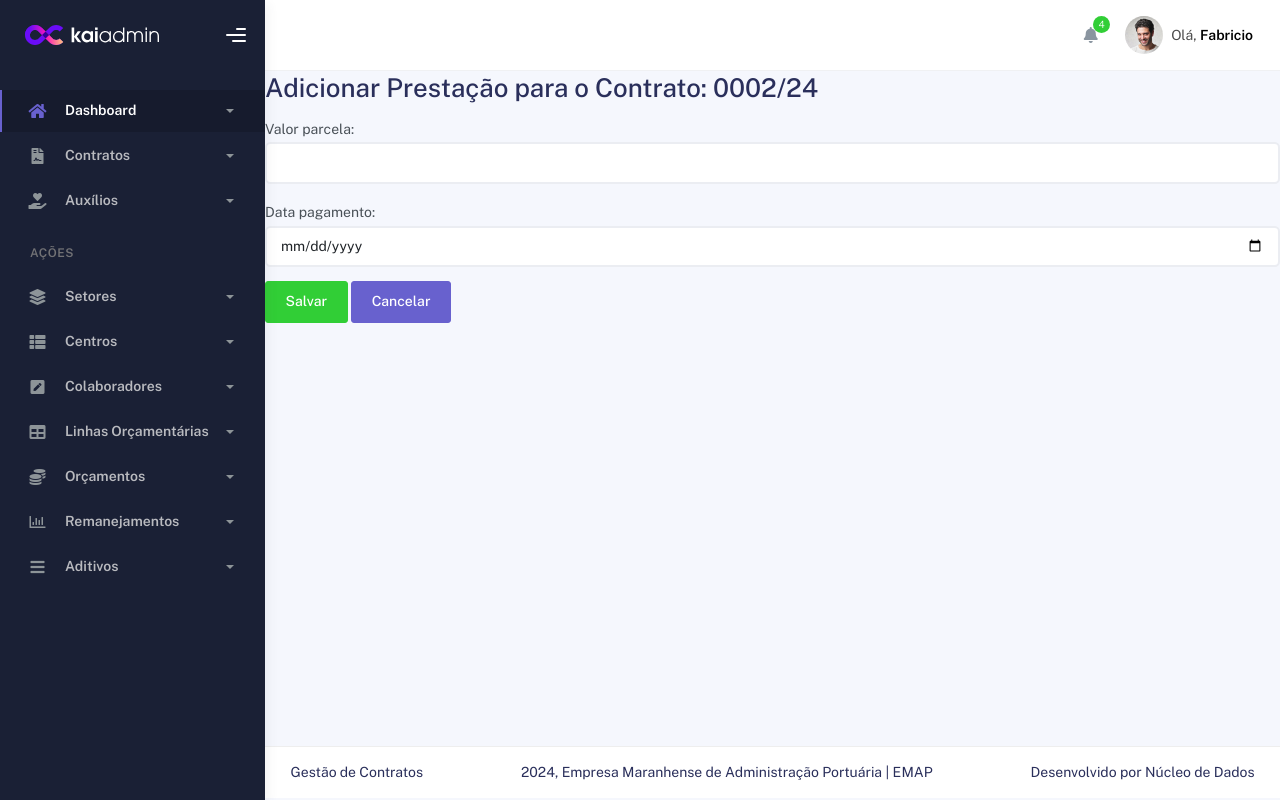
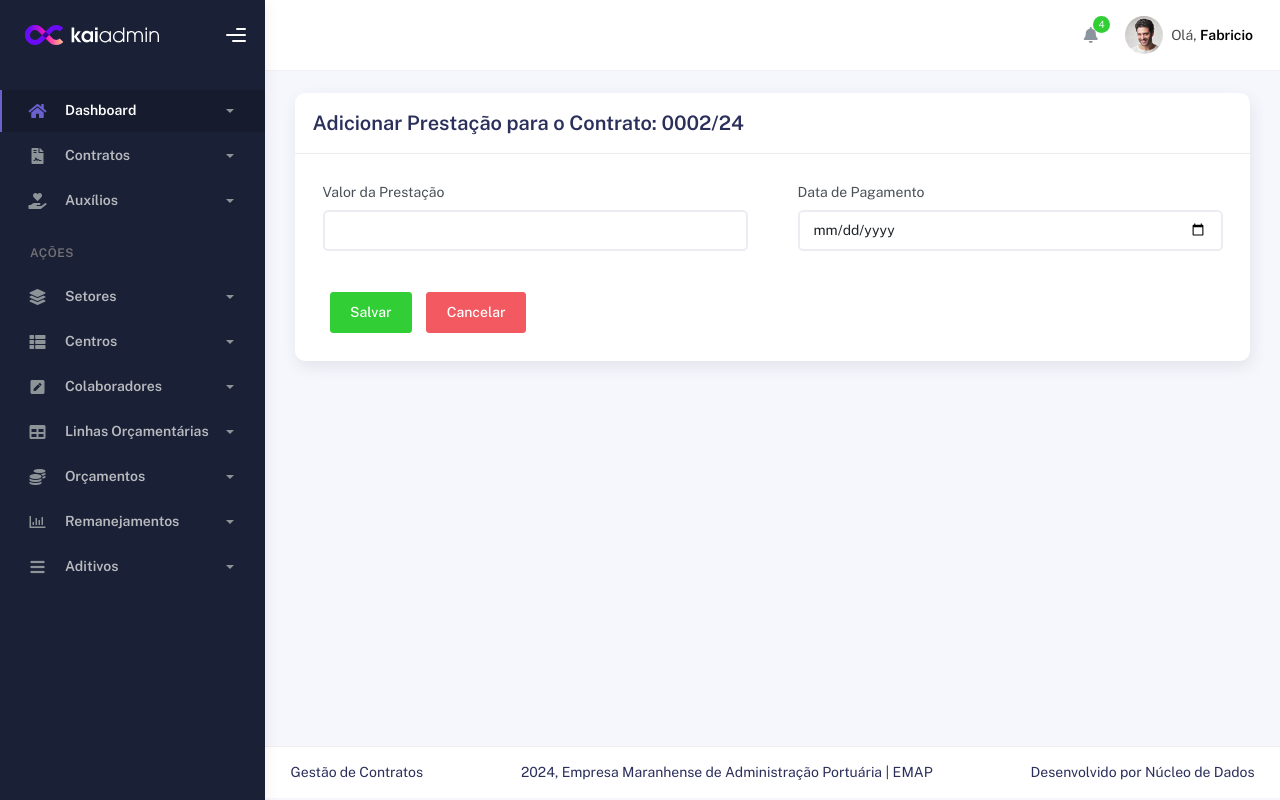
Before and after one commit to DaniloDalessandro/ccdop, a Django app: page /contratos/contrato/4/adicionar-prestacao/ in a window 1280 px wide. Run offline with Django 5.2, Linux system fonts and the light colour scheme; data comes from the database, SQL or seed files in the repository; both versions use the stored data as it was after the commit; some libraries are stand-ins or nearby versions.

Commit message:
ajuste em templates

```diff
--- a/contract/templates/contratos/adicionar_prestacao.html
+++ b/contract/templates/contratos/adicionar_prestacao.html
@@ -2,13 +2,39 @@
 
 {% block 'conteudo' %}
 <div class="container">
-  <h2>Adicionar Prestação para o Contrato: {{ contrato.numero_protocolo }}</h2>
-
-  <form method="POST">
-    {% csrf_token %}
-    {{ form.as_p }}
-    <button type="submit" class="btn btn-success">Salvar</button>
-    <a href="{% url 'contrato_detail' contrato.pk %}" class="btn btn-secondary">Cancelar</a> <!-- Nome da URL corrigido -->
-  </form>
+    <div class="page-inner">
+        <div class="row justify-content-center">
+            <div class="col-md-12">
+                <div class="card">
+                    <div class="card-header d-flex justify-content-between align-items-center">
+                        <h4 class="card-title">Adicionar Prestação para o Contrato: {{ contrato.numero_protocolo }}</h4>
+                    </div>
+                    <div class="card-body">
+                        <form method="POST">
+                            {% csrf_token %}
+                            <div class="row">
+                                <div class="col-md-6">
+                                    <div class="form-group">
+                                        <label for="id_valor_parcela">Valor da Prestação</label>
+                                        {{ form.valor_parcela }}
+                                    </div>
+                                </div>
+                                <div class="col-md-6">
+                                    <div class="form-group">
+                                        <label for="id_data_pagamento">Data de Pagamento</label>
+                                        {{ form.data_pagamento }}
+                                    </div>
+                                </div>
+                            </div>
+                            <div class="form-group text-center mt-4 d-flex justify-content-left">
+                                <button type="submit" class="btn btn-success mx-2 w-40">Salvar</button>
+                                <a href="{% url 'contrato_detail' contrato.pk %}" class="btn btn-danger mx-2 w-40">Cancelar</a>
+                            </div>
+                        </form>
+                    </div>
+                </div>
+            </div>
+        </div>
+    </div>
 </div>
 {% endblock %}
--- a/contract/templates/contratos/contrato_detail.html
+++ b/contract/templates/contratos/contrato_detail.html
@@ -63,8 +63,8 @@
                   <td>{{ prestacao.data_pagamento|default_if_none:"-" }}</td>
                   <td>
                     <a href="{% url 'editar_prestacao' prestacao.pk %}" class="btn btn-warning btn-sm">Editar</a>
-                    <a href="{% url 'deletar_prestacao' prestacao.pk %}" class="btn btn-danger btn-sm" onclick="return confirm('Tem certeza que deseja deletar esta prestação?');">Deletar</a>
-                  </td>
+                    <a href="{% url 'deletar_prestacao' prestacao.pk %}" class="btn btn-danger btn-sm">Deletar</a>
+                </td>
                 </tr>
                 {% endfor %}
               </tbody>
--- a/contract/templates/contratos/deletar_prestacao.html
+++ b/contract/templates/contratos/deletar_prestacao.html
@@ -5,13 +5,14 @@
   <h2>Tem certeza de que deseja deletar esta prestação?</h2>
 
   <p>Contrato: {{ object.contrato.numero_protocolo }}</p>
-  <p>Valor da Prestação: {{ object.valor_parcela }}</p>
+  <p>Valor da Prestação: R$ {{ object.valor_parcela }}</p>
   <p>Data de Pagamento: {{ object.data_pagamento|date:"d/m/Y" }}</p>
 
   <form method="POST">
     {% csrf_token %}
     <button type="submit" class="btn btn-danger">Deletar</button>
-    <a href="{% url 'contrato-list' object.contrato.pk %}" class="btn btn-secondary">Cancelar</a>
+    <!-- Ajuste: redirecionar para a página de detalhes do contrato -->
+    <a href="{% url 'contrato_detail' object.contrato.pk %}" class="btn btn-secondary">Cancelar</a>
   </form>
 </div>
 {% endblock %}
--- a/contract/views.py
+++ b/contract/views.py
@@ -512,15 +512,18 @@ from django.views.generic import UpdateView, DeleteView
 class PrestacaoUpdateView(UpdateView):
     model = Prestacao
     form_class = PrestacaoForm
-    template_name = 'contratos/adicionar_prestacao.html'
+    template_name = 'contratos/editar_prestacao.html'
 
     def get_success_url(self):
-        return reverse_lazy('contratos/contrato-detail', kwargs={'pk': self.object.contrato.pk})
+        # Aqui garantimos que o redirecionamento use o contrato associado à prestação
+        return reverse_lazy('contrato_detail', kwargs={'pk': self.object.contrato.pk})
 
+from django.urls import reverse_lazy
 
 class PrestacaoDeleteView(DeleteView):
     model = Prestacao
     template_name = 'contratos/deletar_prestacao.html'
 
     def get_success_url(self):
-        return reverse_lazy('contrato-detail', kwargs={'pk': self.object.contrato.pk})
+        # Redirecionar para os detalhes do contrato após deletar a prestação
+        return reverse_lazy('contrato_detail', kwargs={'pk': self.object.contrato.pk})
```
Also changed, not shown: contract/templates/contratos/editar_prestacao.html (added, +26 -0 lines), db.sqlite3.
